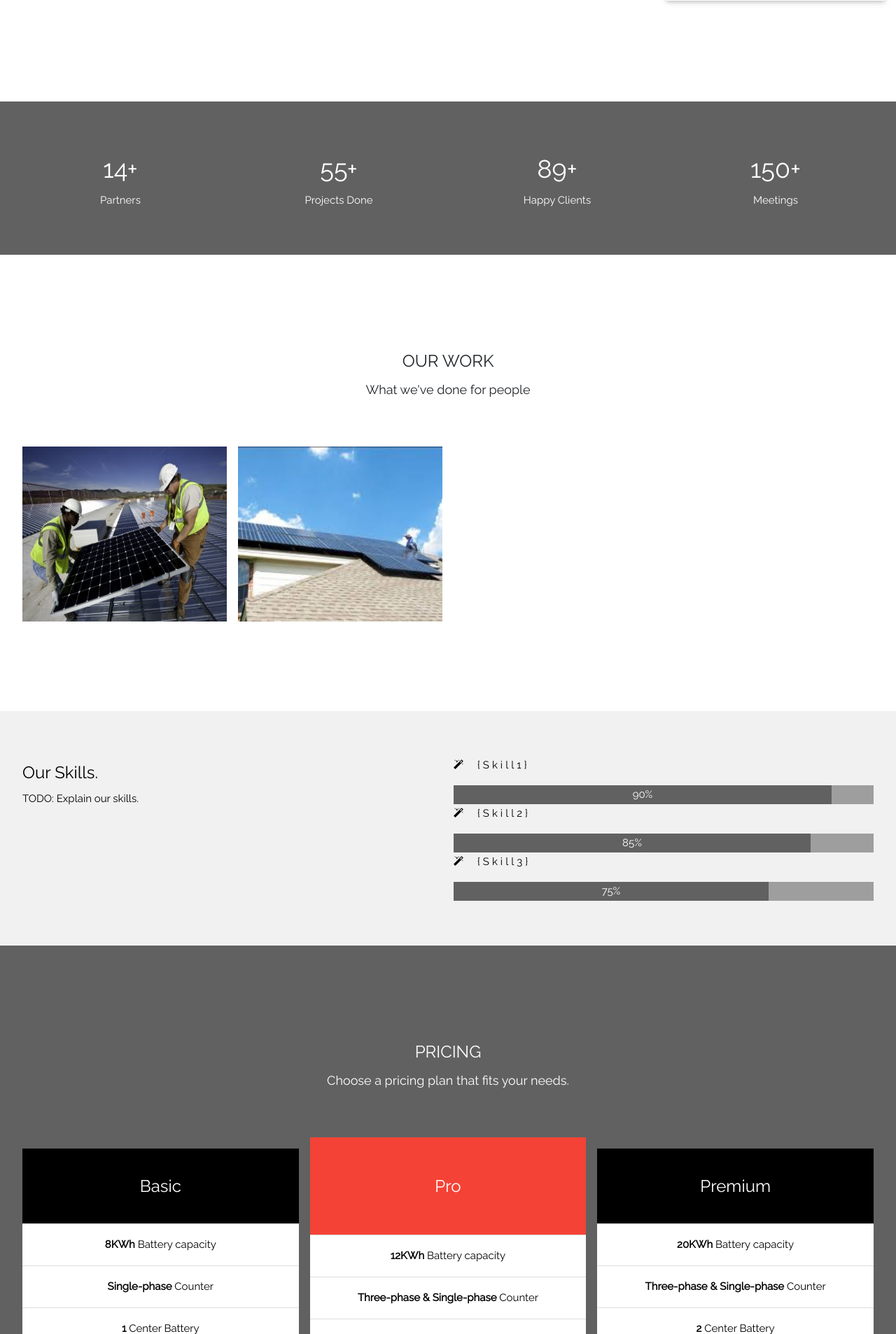
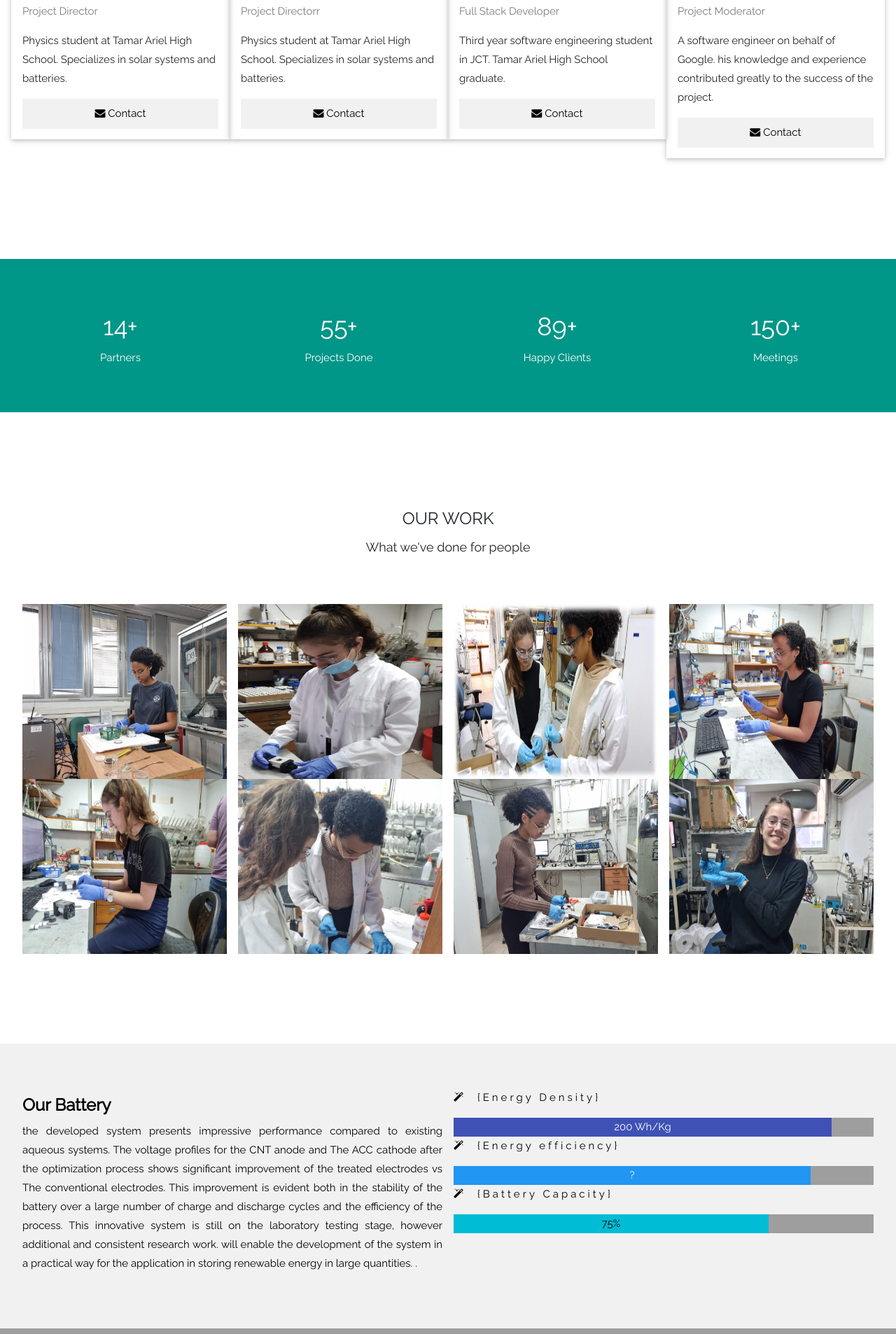
Before and after one commit to liav2002/Electrify, a Flask app: page / in a window 1280 px wide; the page is wider, and only the part inside the window is pictured. Shown: the part 2900-4806 px from the top of that part at 70% size. Run offline with Flask 2, Linux system fonts and the light colour scheme.

Commit message:
edit home page.

```diff
--- a/PL/templates/home.html
+++ b/PL/templates/home.html
@@ -21,7 +21,7 @@
 
     <!-- About Section -->
     <div class="w3-container" style="padding:128px 16px" id="about">
-        <h3 class="w3-center">ABOUT THE COMPANY</h3>
+        <h3 class="w3-center"> <b> ABOUT THE COMPANY </b> </h3>
         <p class="w3-center w3-large">Key features of our company</p>
         <div class="w3-row-padding w3-center" style="margin-top:64px">
             <div class="w3-quarter">
@@ -55,13 +55,13 @@
     <div class="w3-container w3-light-grey" style="padding:128px 16px">
         <div class="w3-row-padding">
             <div class="w3-col m6">
-                <h3>The best Technology</h3>
-                <p>TODO: Write here about the battery we produce.</p>
+                <h2> <b> The best Technology </b> </h2>
+                 <P dir="ltr" style="text-align: justify">The accelerated technological development in recent decades leads to a constant increase in the rate of electricity production and consumption and greenhouse gas emissions. These trends lead to an increase in the temperature of Earth, which poses a significant challenge to humanity. Despite the constant increase in the use of renewable energies, these technologies do not allow a continuous supply of electricity and require the parallel development of energy storage capabilities. The research focused on the development of static zinc bromide batteries focusing on the composition of the solution, electrodes and materials The raw material of the system. Through characterization of the system by electrochemical, microscopic and spectroscopic analyses, a battery was developed based on a cathode of activated carbon and an anode of carbon nanotubes that present significantly higher energy densities than batteries currently on the industry. In addition, the effect of the surface structure on the capacity and performance of the battery was tested. At the same time, a computerized home system was developed for smart management of the production of electricity from solar energy and its storage with the aim of providing energy to areas without access to the electricity grid and eradicating global warming </P>
                 <p><a href="#work" class="w3-button w3-black"><i class="fa fa-th"> </i> View Our Works</a></p>
             </div>
             <div class="w3-col m6">
-                <img class="w3-image w3-round-large" src="static/images/solar_system.jpg" alt="Buildings" width="700"
-                     height="394">
+              <video controls autoplay muted loop src="static/images/movie" alt="Buildings" width="700"
+                  height="394">
             </div>
         </div>
     </div>
@@ -125,8 +125,8 @@
         </div>
     </div>
 
-    <!-- Promo Section "Statistics" -->
-    <div class="w3-container w3-row w3-center w3-dark-grey w3-padding-64">
+    <!-- Promo Section "Statistics"-->
+    <div class="w3-container w3-row w3-center w3-teal w3-padding-64">
         <div class="w3-quarter">
             <span class="w3-xxlarge">14+</span>
             <br>Partners
@@ -151,11 +151,35 @@
         <p class="w3-center w3-large">What we've done for people</p>
         <div class="w3-row-padding" style="margin-top:64px">
             <div class="w3-col l3 m6">
-                <img src="static/images/works/work1.png" height="250" style="width:100%" onclick="onClick(this)"
+                <img src="static/images/works/agam.jpg" height="250" style="width:100%" onclick="onClick(this)"
                      class="w3-hover-opacity" alt="">
             </div>
             <div class="w3-col l3 m6">
-                <img src="static/images/works/work2.png" height="250" style="width:100%" onclick="onClick(this)"
+                <img src="static/images/works/eden.jpg" height="250" style="width:100%" onclick="onClick(this)"
+                     class="w3-hover-opacity" alt="">
+            </div>
+            <div class="w3-col l3 m6">
+                <img src="static/images/works/both.jpg" height="250" style="width:100%" onclick="onClick(this)"
+                     class="w3-hover-opacity" alt="">
+            </div>
+            <div class="w3-col l3 m6">
+                <img src="static/images/works/agam 2.jpg" height="250" style="width:100%" onclick="onClick(this)"
+                     class="w3-hover-opacity" alt="">
+            </div>
+             <div class="w3-col l3 m6">
+                <img src="static/images/works/eden 2.jpg" height="250" style="width:100%" onclick="onClick(this)"
+                     class="w3-hover-opacity" alt="">
+            </div>
+             <div class="w3-col l3 m6">
+                <img src="static/images/works/both 2.jpg" height="250" style="width:100%" onclick="onClick(this)"
+                     class="w3-hover-opacity" alt="">
+            </div>
+            <div class="w3-col l3 m6">
+                <img src="static/images/works/agam 3.jpg" height="250" style="width:100%" onclick="onClick(this)"
+                     class="w3-hover-opacity" alt="">
+            </div>
+            <div class="w3-col l3 m6">
+                <img src="static/images/works/eden 3.jpg" height="250" style="width:100%" onclick="onClick(this)"
                      class="w3-hover-opacity" alt="">
             </div>
         </div>
@@ -175,28 +199,29 @@
     <div class="w3-container w3-light-grey w3-padding-64">
         <div class="w3-row-padding">
             <div class="w3-col m6">
-                <h3>Our Skills.</h3>
-                <p>TODO: Explain our skills.</p>
+                <h3> <b> Our Battery</b></h3>
+                <p dir="ltr" style="text-align: justify">the developed system presents impressive performance compared to existing aqueous systems. The voltage profiles for the CNT anode and The ACC cathode after the optimization process shows significant improvement of the treated electrodes vs The conventional electrodes. This improvement is evident both in the stability of the battery over a large number of charge and discharge cycles and the efficiency of the process. This innovative system is still on the laboratory testing stage, however additional and consistent research work.
+                will enable the development of the system in a practical way for the application in storing renewable energy in large quantities. .</p>
             </div>
             <div class="w3-col m6">
-                <p class="w3-wide"><i class="fa fa-magic w3-margin-right"></i>{Skill1}</p>
+                <p class="w3-wide"><i class="fa fa-magic w3-margin-right"></i>{Energy Density}</p>
                 <div class="w3-grey">
-                    <div class="w3-container w3-dark-grey w3-center" style="width:90%">90%</div>
+                    <div class="w3-container w3-indigo w3-center" style="width:90%">200 Wh/Kg</div>
                 </div>
-                <p class="w3-wide"><i class="fa fa-magic w3-margin-right"></i>{Skill2}</p>
+                <p class="w3-wide"><i class="fa fa-magic w3-margin-right"></i>{Energy efficiency}</p>
                 <div class="w3-grey">
-                    <div class="w3-container w3-dark-grey w3-center" style="width:85%">85%</div>
+                    <div class="w3-container w3-blue w3-center" style="width:85%">?</div>
                 </div>
-                <p class="w3-wide"><i class="fa fa-magic w3-margin-right"></i>{Skill3}</p>
+                <p class="w3-wide"><i class="fa fa-magic w3-margin-right"></i>{Battery Capacity}</p>
                 <div class="w3-grey">
-                    <div class="w3-container w3-dark-grey w3-center" style="width:75%">75%</div>
+                    <div class="w3-container w3-cyan w3-center" style="width:75%">75%</div>
                 </div>
             </div>
         </div>
     </div>
 
     <!-- Pricing Section -->
-    <div class="w3-container w3-center w3-dark-grey" style="padding:128px 16px" id="pricing">
+    <div class="w3-container w3-center w3-grey" style="padding:128px 16px" id="pricing">
         <h3>PRICING</h3>
         <p class="w3-large">Choose a pricing plan that fits your needs.</p>
         <div class="w3-row-padding" style="margin-top:64px">
@@ -218,7 +243,7 @@
             </div>
             <div class="w3-third">
                 <ul class="w3-ul w3-white w3-hover-shadow">
-                    <li class="w3-red w3-xlarge w3-padding-48">Pro</li>
+                    <li class="w3-blue-grey w3-xlarge w3-padding-48">Pro</li>
                     <li class="w3-padding-16"><b>12KWh</b> Battery capacity</li>
                     <li class="w3-padding-16"><b>Three-phase & Single-phase</b> Counter</li>
                     <li class="w3-padding-16"><b>1</b> Center Battery</li>
--- a/PL/templates/layout.html
+++ b/PL/templates/layout.html
@@ -69,8 +69,6 @@
                 BATTERY</a>
             <a href="{{ url_for('system') + '#consumption' }}" class="w3-bar-item w3-button"><i
                     class="fa fa-line-chart"></i> CONSUMPTION</a>
-            <a href="{{ url_for('system') + '#insight' }}" class="w3-bar-item w3-button"><i
-                    class="fa fa-lightbulb-o"></i> INSIGHT</a>
             <a href="{{ url_for('system') + '#my-account' }}" class="w3-bar-item w3-button"><i class="fa fa-user"></i>
                 MY-ACCOUNT</a>
             <a href="{{ url_for('logout') }}" class="w3-bar-item w3-button"><i class="fa fa-sign-out"></i> LOGOUT</a>
@@ -104,7 +102,6 @@
         {% if isLoggedIn %}
             <a href="{{ url_for('system') }}" class="w3-bar-item w3-button">BATTERY</a>
             <a href="{{ url_for('system') }}" class="w3-bar-item w3-button">CONSUMPTION</a>
-            <a href="{{ url_for('system') }}" class="w3-bar-item w3-button">INSIGHT</a>
             <a href="{{ url_for('system') }}" class="w3-bar-item w3-button">MY-ACCOUNT</a>
             <a href="{{ url_for('logout') }}" class="w3-bar-item w3-button">LOGOUT</a>
         {% else %}
```
Also changed, not shown: PL/static/images/works/work1.png (deleted).
